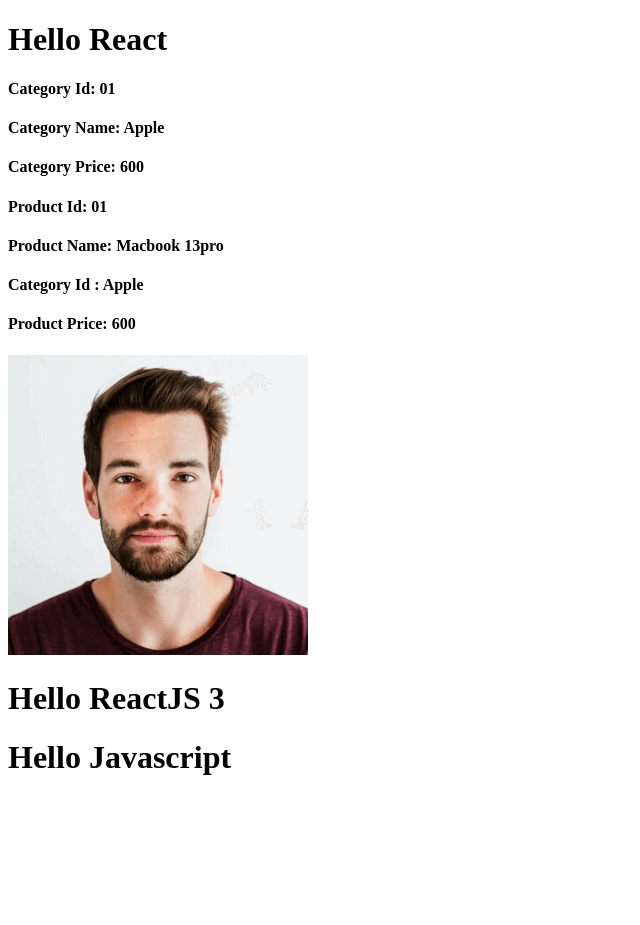
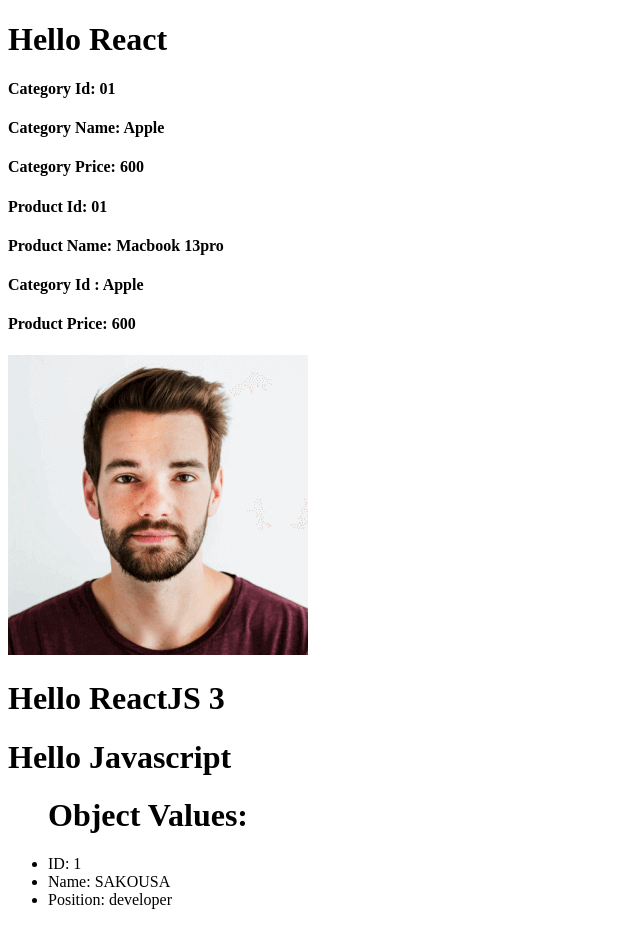
Before and after one commit to sakouksa/learn-react, a React (Vite) app: page / in a window 1280 px wide. Shown: the whole page, without its empty margins (0-640 px from the left). Before the commit the page ends 800 px from the top, so only its background shows below. Built offline with nearby package versions, Linux system fonts and the light colour scheme.

Commit message:
Update code

```diff
--- a/index.html
+++ b/index.html
@@ -2,7 +2,7 @@
 <html lang="en">
   <head>
     <meta charset="UTF-8" />
-    <link rel="icon" type="image/svg+xml" href="/vite.svg" />
+    <link rel="icon" type="image/svg+xml" href="/vite.png" />
     <meta name="viewport" content="width=device-width, initial-scale=1.0" />
     <title>learn-react</title>
   </head>
--- a/src/components/TestJSX/index.tsx
+++ b/src/components/TestJSX/index.tsx
@@ -1,5 +1,16 @@
 const name = "ReactJS";
 const GreetingTitle = "This is ReactJS Title";
+//Const myobject = {title: "ReactJS Title"}; --- IGNORE ---
+interface myobject {
+  id: number;
+  name: string;
+  position?: string;
+}
+const myobject: myobject = {
+  id: 1,
+  name: "sakousa",
+  position: "Developer",
+};
 function TestJSX() {
   return (
     <>
@@ -7,6 +18,13 @@ function TestJSX() {
         Hello {name} {1 + 2}
       </h1>
       <h1 title={GreetingTitle}>Hello Javascript</h1>
+      <ul>
+        {" "}
+        <h1>Object Values:</h1>
+        <li> ID: {myobject["id"]}</li>
+        <li> Name: {myobject["name"].toUpperCase()}</li>
+        <li> Position: {myobject["position"]?.toLowerCase()}</li>
+      </ul>
     </>
   );
 }
```
Also changed, not shown: public/vite.png (added).
